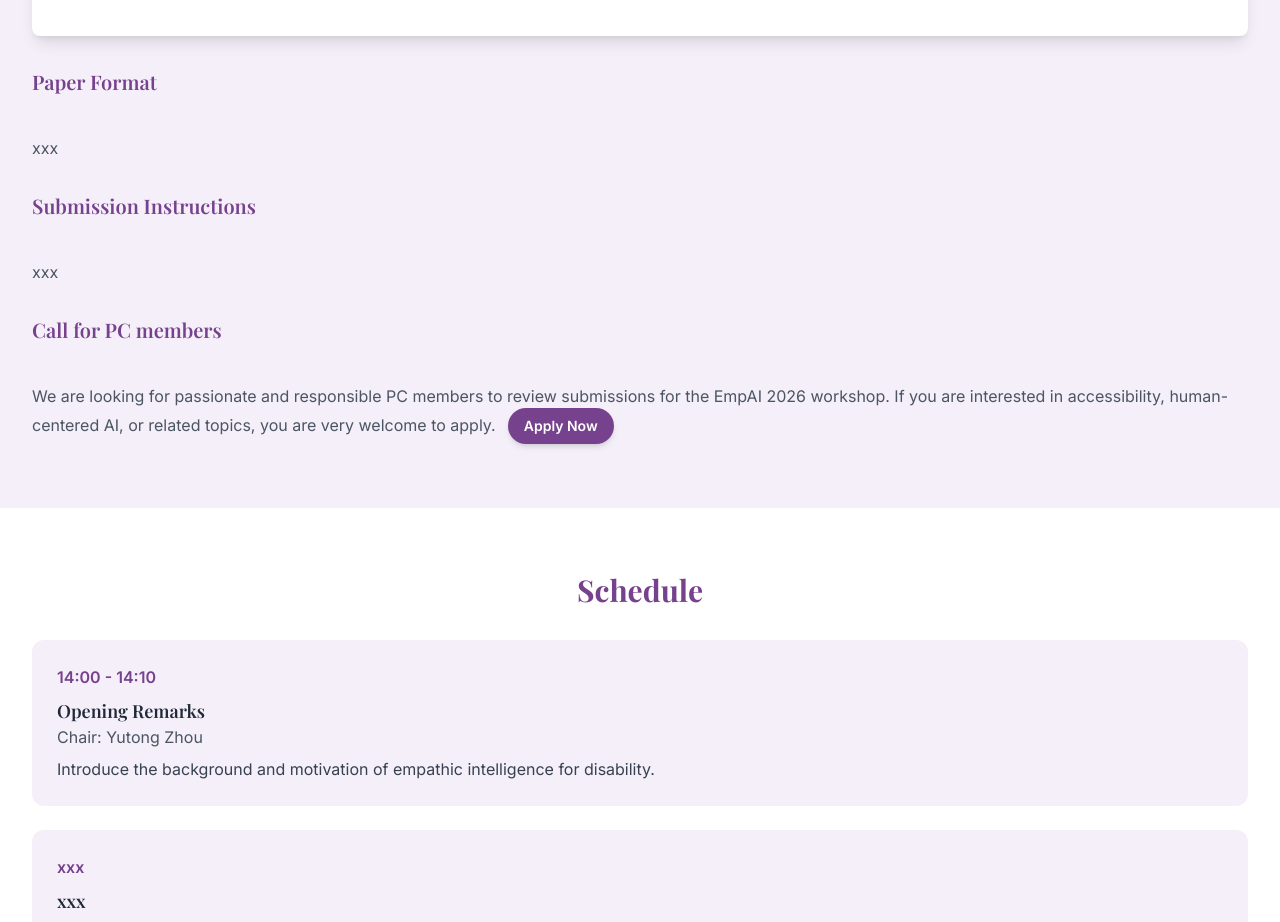
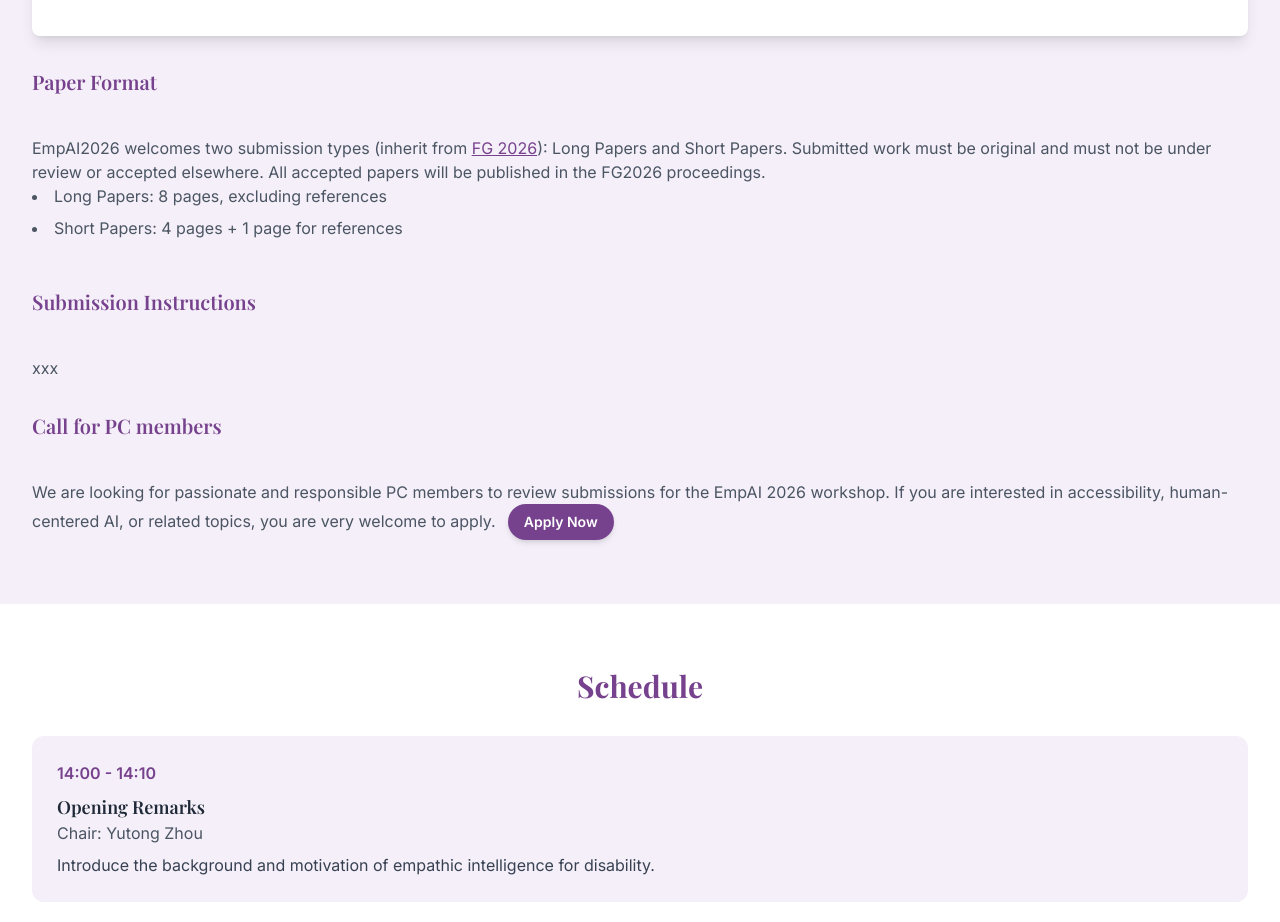
Before and after one commit to ElizaZhou96/EmpAI26, a React (Vite) app: page / in a window 1280 px wide. Shown: the part 2200-3122 px from the top of the page. Built offline with nearby package versions, Linux system fonts and the light colour scheme.

Commit message:
Update App.tsx

```diff
--- a/src/App.tsx
+++ b/src/App.tsx
@@ -185,7 +185,11 @@ function App() {
 			</div>
 			  <h3 className="text-xl font-semibold text-[#77428D] mb-2">Paper Format</h3>
               <p className="text-gray-600">
-                xxx
+                EmpAI2026 welcomes two submission types (inherit from <a href="https://time.is/Anywhere_on_Earth" target="_blank" rel="noopener noreferrer" className="text-[#77428D] underline hover:text-[##d8bce3]"> FG 2026</a>): Long Papers and Short Papers. Submitted work must be original and must not be under review or accepted elsewhere. All accepted papers will be published in the FG2026 proceedings.
+				<ul className="text-gray-600 mb-4 list-disc list-inside space-y-2">
+                <li>Long Papers: 8 pages, excluding references</li>
+                <li>Short Papers: 4 pages + 1 page for references</li>
+            </ul>
 			  </p>
 			  <h3 className="text-xl font-semibold text-[#77428D] mb-2">Submission Instructions</h3>
               <p className="text-gray-600">
```
